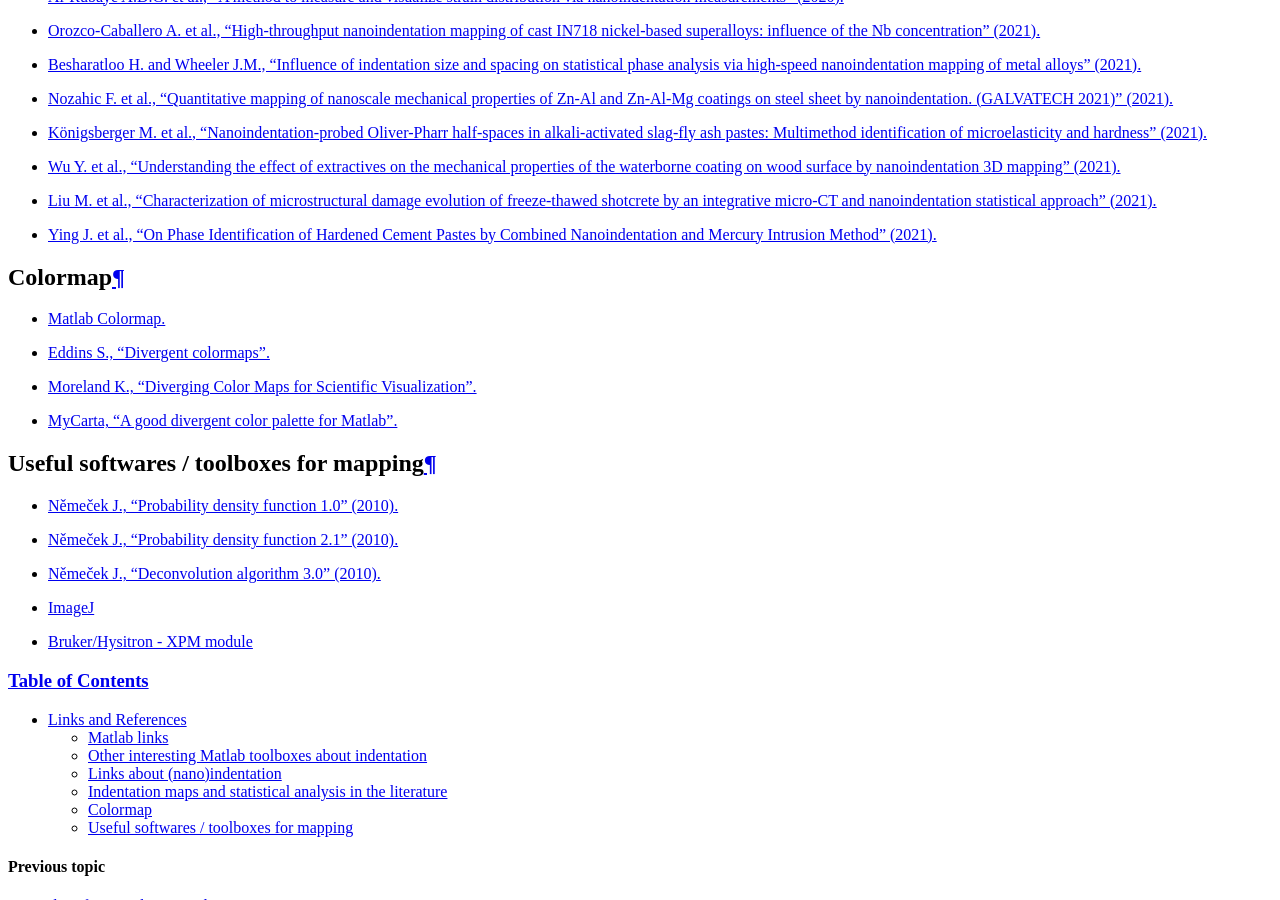
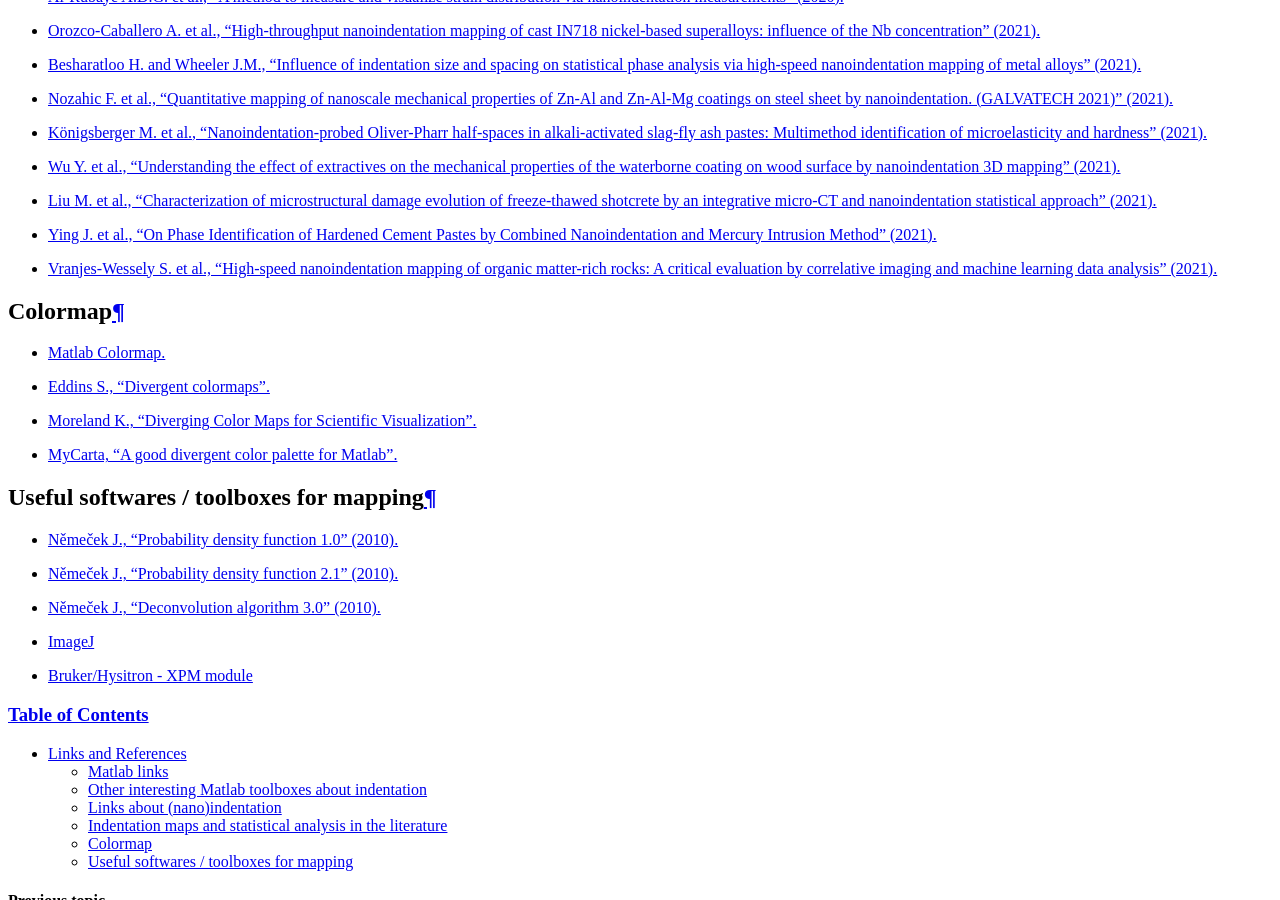
Before and after one commit to DavidMercier/TriDiMap, a Sphinx documentation site: the page built from doc/links_ref.rst, in a window 1280 px wide and 900 px high, scrolled down 2690 px. Built offline with Sphinx 7.4.7, drawn with Linux system fonts in a browser that asks for light colours; comment, search, counter and statistics services are not loaded.

Commit message:
Update links_ref.rst

```diff
--- a/doc/links_ref.rst
+++ b/doc/links_ref.rst
@@ -88,6 +88,7 @@ Indentation maps and statistical analysis in the literature
 * `Wu Y. et al., "Understanding the effect of extractives on the mechanical properties of the waterborne coating on wood surface by nanoindentation 3D mapping" (2021). <https://doi.org/10.1007/s10853-020-05347-2>`_
 * `Liu M. et al., "Characterization of microstructural damage evolution of freeze-thawed shotcrete by an integrative micro-CT and nanoindentation statistical approach" (2021). <https://doi.org/10.1016/j.cemconcomp.2020.103909>`_
 * `Ying J. et al., "On Phase Identification of Hardened Cement Pastes by Combined Nanoindentation and Mercury Intrusion Method" (2021). <https://doi.org/10.3390/ma14123349>`_
+* `Vranjes-Wessely S. et al., "High-speed nanoindentation mapping of organic matter-rich rocks: A critical evaluation by correlative imaging and machine learning data analysis" (2021). <https://doi.org/10.1016/j.coal.2021.103847>`_
 
 Colormap
 ############################################
```
